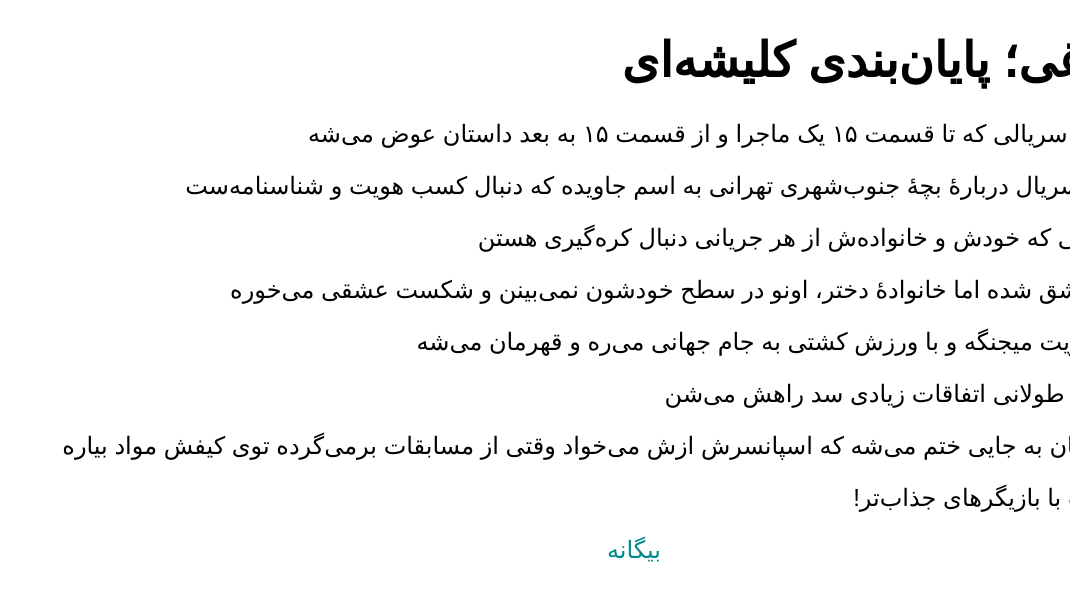
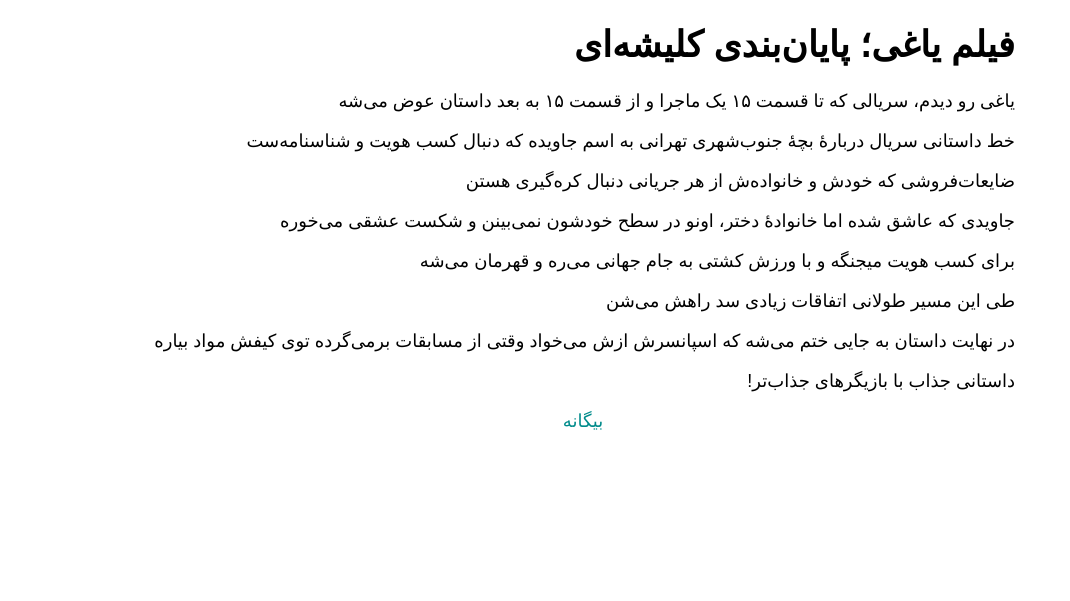
Before and after one commit to darkblog/darkblog.github.io, a Jekyll site: the page built from _posts/2023-8-19-4.md, in a window 1280 px wide. Shown: the top 601 px of the page, without its empty margins (210-1280 px from the left). Built offline with Jekyll 4.4.1, drawn with Linux system fonts in a browser that asks for light colours.

Commit message:
Update post.html

```diff
--- a/_layouts/post.html
+++ b/_layouts/post.html
@@ -7,7 +7,7 @@
 <head>
 <title>{{ page.title }}</title>
 <meta name="viewport" content="width=device-width">
-<style>body{font-family:sans-serif;font-size:x-large;margin:auto;padding:0 1em;max-width:48em}a{text-decoration:none;color:darkcyan}.center{text-align:center}</style>
+<style>body{font-family:sans-serif;font-size:large;margin:auto;padding:0 1em;max-width:48em}a{text-decoration:none;color:darkcyan}.center{text-align:center}</style>
 </head>
 <body>
 <h1>{{ page.title }}</h1>
```
